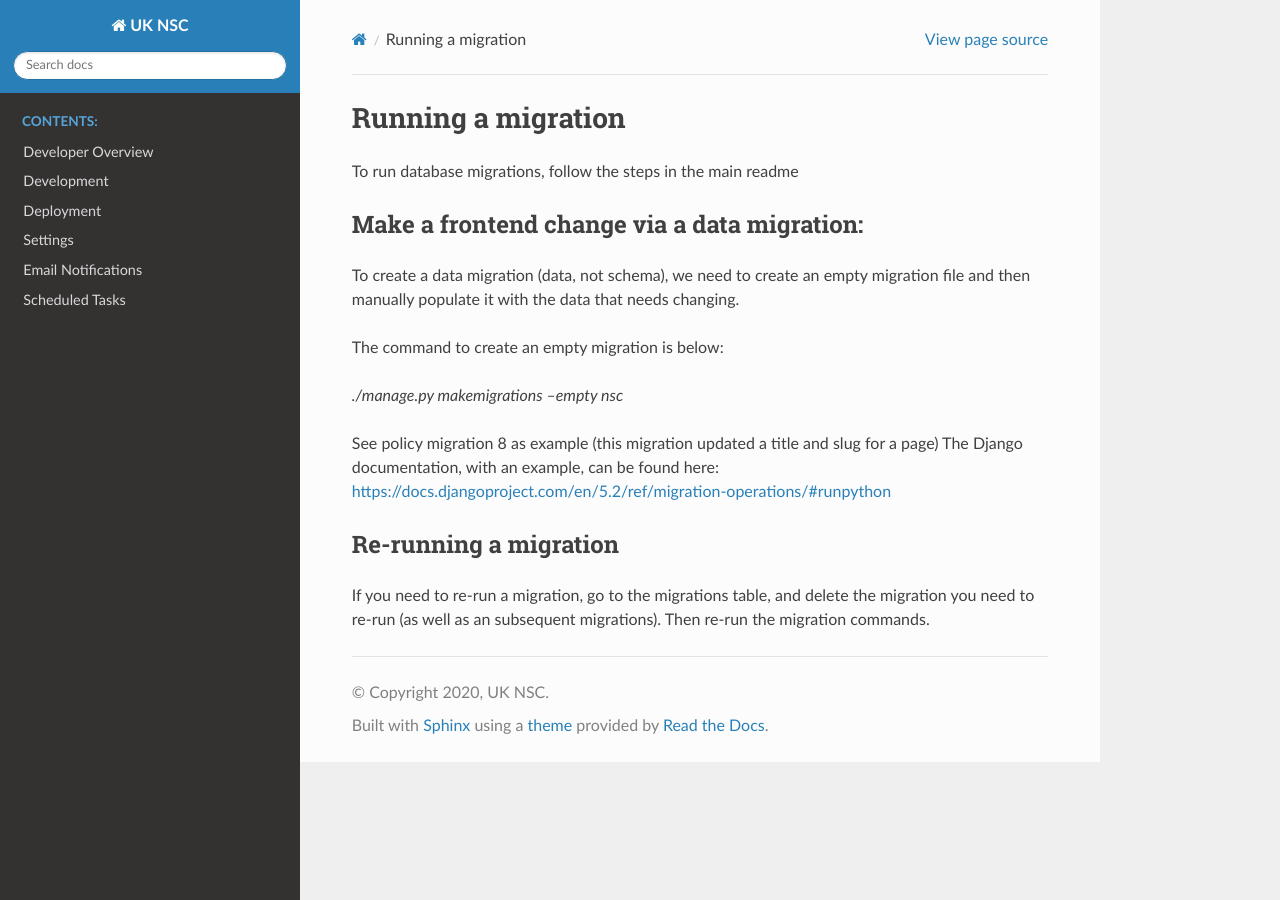
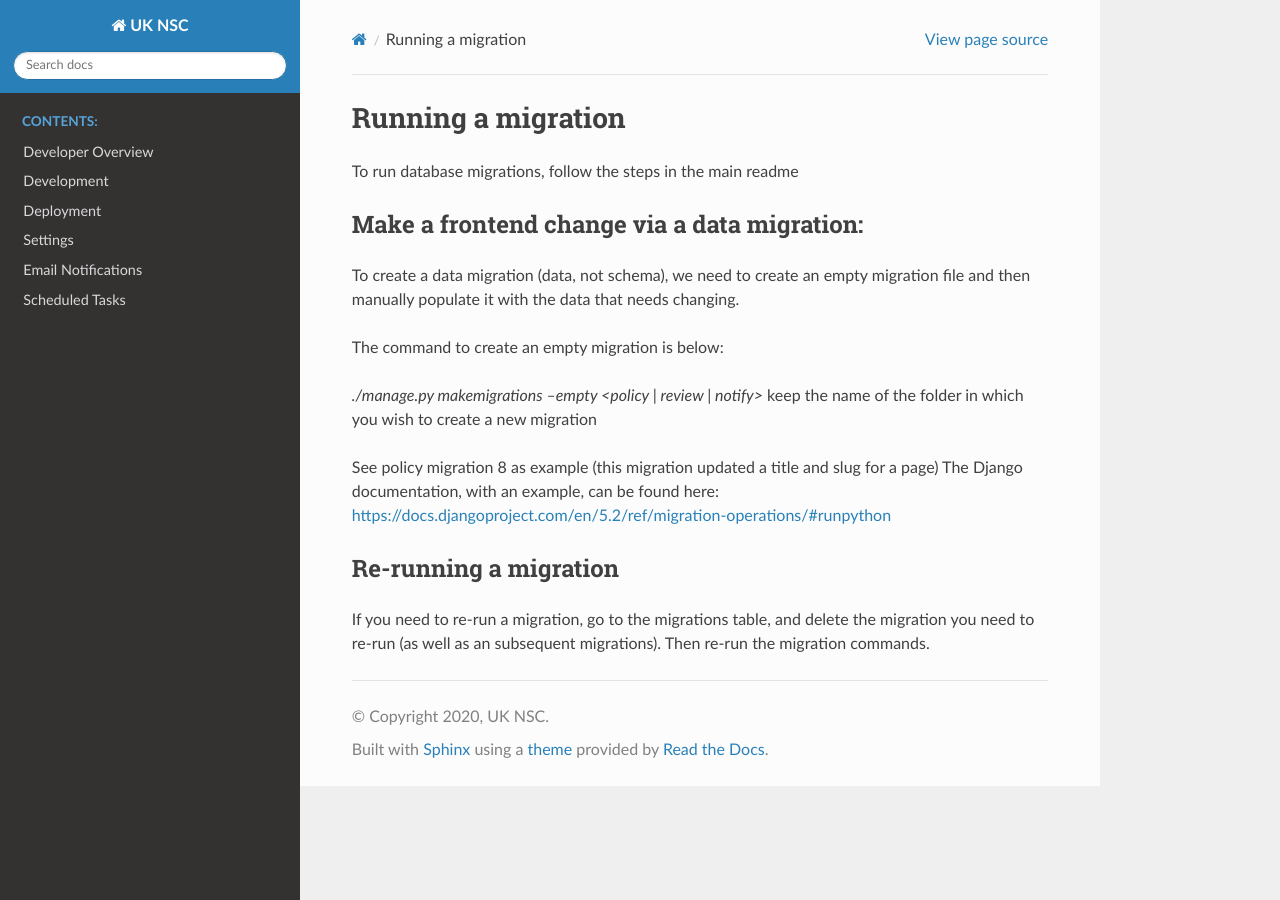
Before and after one commit to ukhsa-collaboration/nsc-recommendationsp, a Sphinx documentation site: the page built from docs/data-migrations.rst, in a window 1280 px wide. Built offline with Sphinx 7.4.7 and the Read the Docs theme 3.1.0, drawn with Linux system fonts in a browser that asks for light colours.

Commit message:
RITM0180419: Updated url and text

```diff
--- a/docs/data-migrations.rst
+++ b/docs/data-migrations.rst
@@ -10,7 +10,7 @@ To create a data migration (data, not schema), we need to create an empty migrat
 
 The command to create an empty migration is below:
 
-`./manage.py makemigrations --empty nsc`
+`./manage.py makemigrations --empty <policy | review | notify>` keep the name of the folder in which you wish to create a new migration
 
 See policy migration 8 as example (this migration updated a title and slug for a page)
 The Django documentation, with an example, can be found here: https://docs.djangoproject.com/en/5.2/ref/migration-operations/#runpython
```
Also changed, not shown: README.md (+10 -0 lines), 1 other file.
